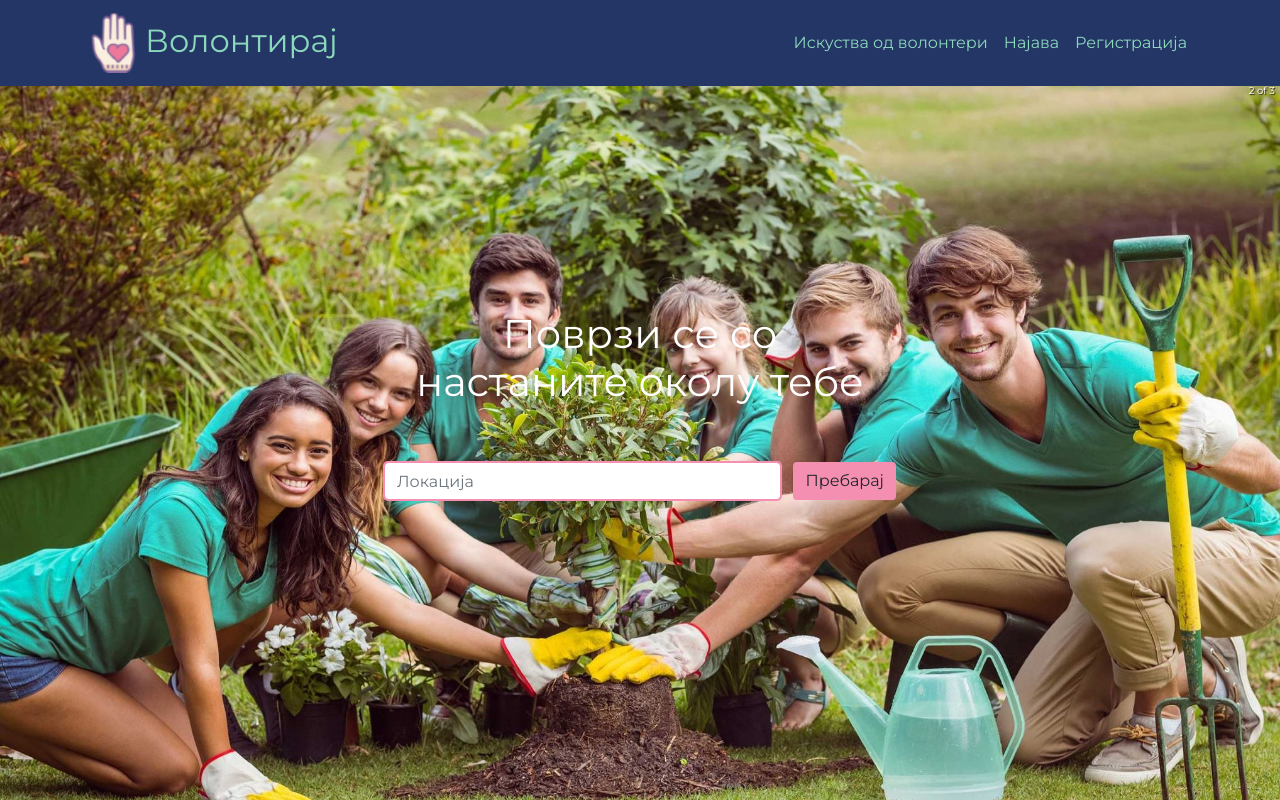
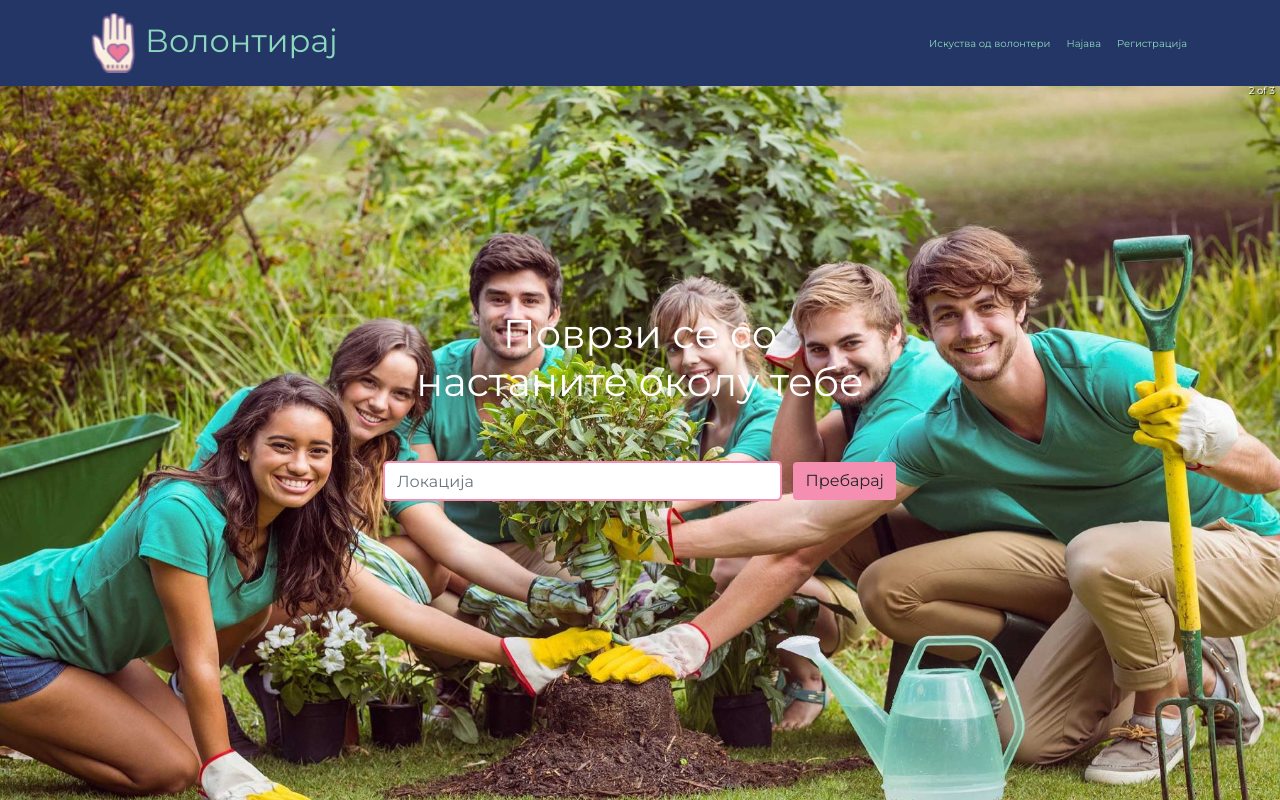
Before and after one commit to AngelaMurgoska/DigitVolunteeringApp, a React (Create React App) app: page / in a window 1280 px wide. Shown: the top 800 px of the page. Built offline with nearby package versions, Linux system fonts and the light colour scheme; no server answers.

Commit message:
menu text size2

```diff
--- a/src/index.css
+++ b/src/index.css
@@ -2,7 +2,7 @@ body {
   /*margin: 0;*/
   -webkit-font-smoothing: antialiased;
   -moz-osx-font-smoothing: grayscale;
-  font-size: 48px;
+  font-size: 62.5% !important;
   padding-top: 78px;
   font-family: 'Montserrat', sans-serif !important;
 }
```
